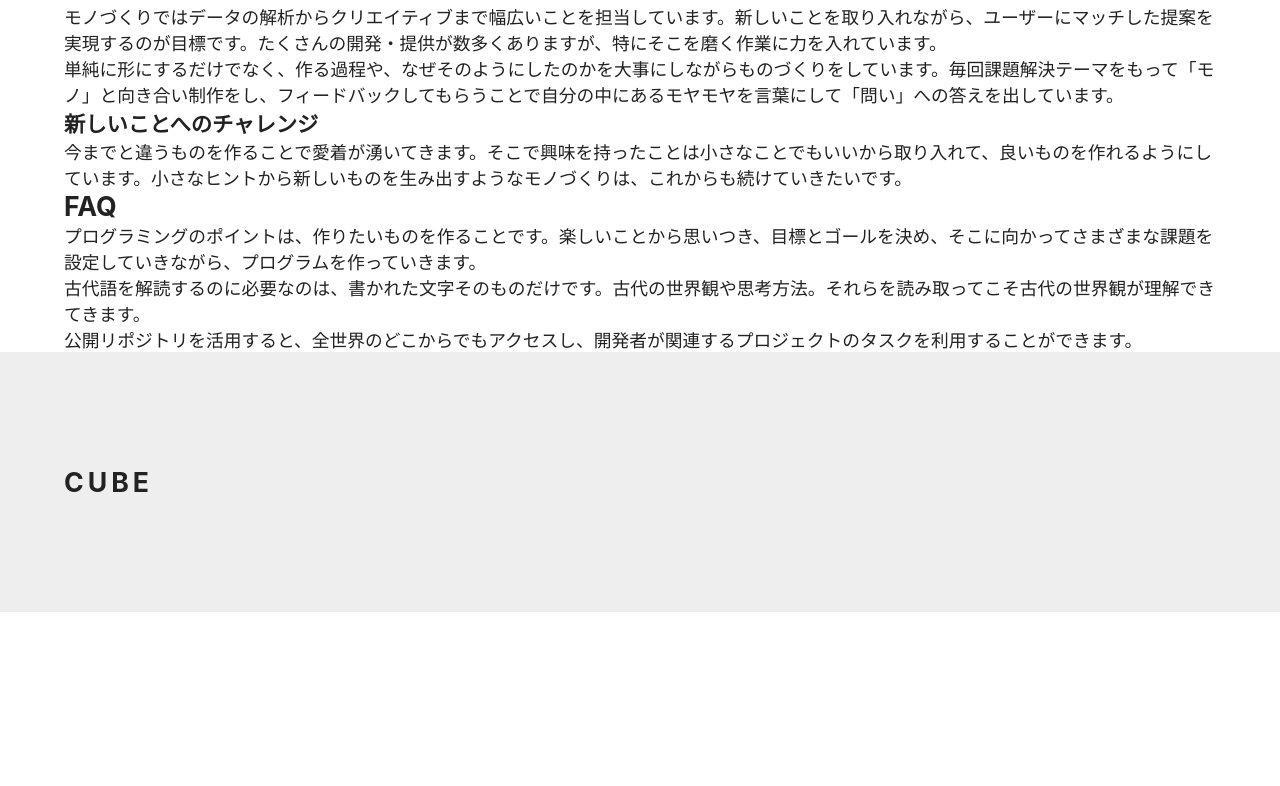
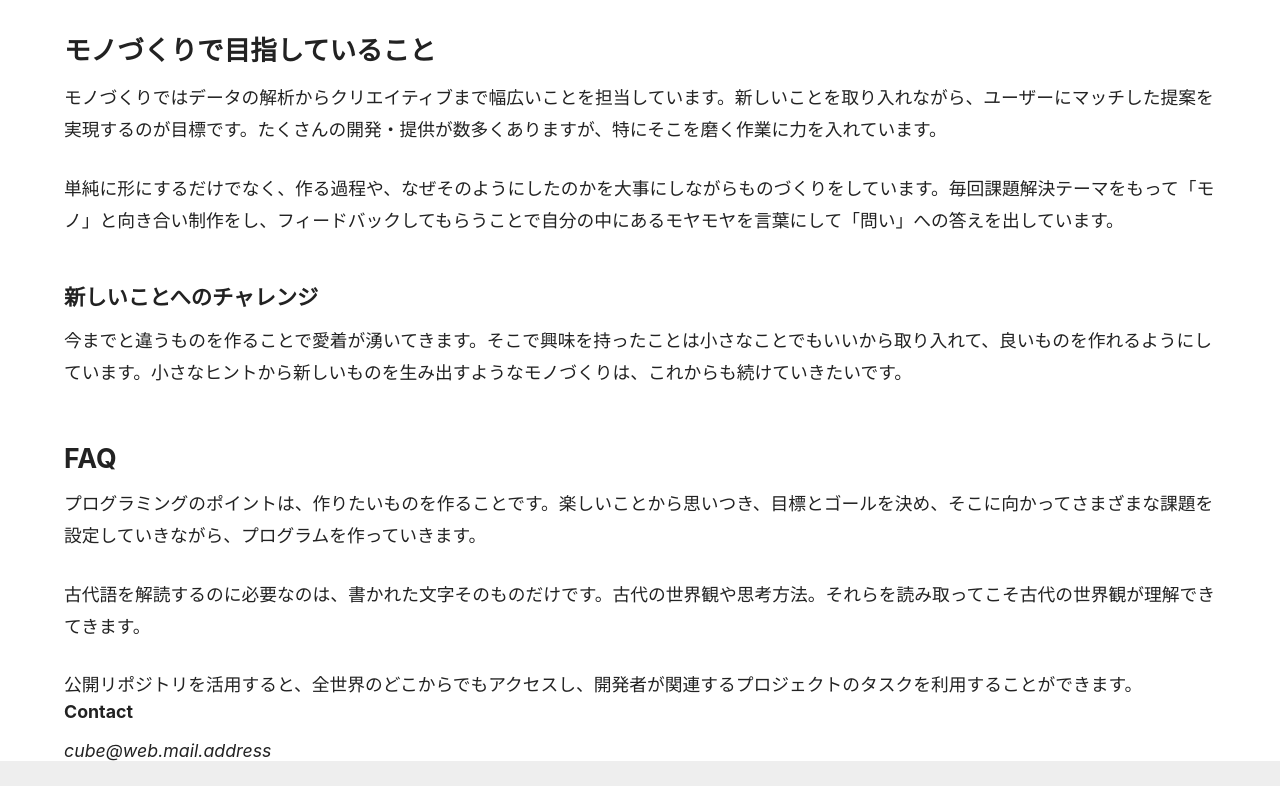
Before and after one commit to s23022/blog, a Next.js app: page /about in a window 1280 px wide. Shown: the part 594-1380 px from the top of the page. Before the commit the page ends 1206 px from the top, so only its background shows below. Built offline with nearby package versions, Linux system fonts and the light colour scheme.

Commit message:
p125 finished
Contactコンポーネントでコンタクト情報を管理する chapter4.7 終了

```diff
--- /dev/null
+++ b/compornents/contact.js
@@ -0,0 +1,11 @@
+import styles from 'styles/contact.module.css'
+
+const Contact = () => {
+  return (
+    <div className={styles.stack}>
+      <h3 className={styles.heading}>Contact</h3>
+      <address>cube@web.mail.address</address>
+    </div>
+  )
+}
+export default Contact
--- a/pages/about.js
+++ b/pages/about.js
@@ -1,11 +1,14 @@
 import Container from 'compornents/container'
 import Hero from 'compornents/hero'
+import PostBody from 'compornents/post-body'
+import Contact from 'compornents/contact'
 
 const About = () => {
   return (
     <Container>
       <Hero title='About' subtitle='About development activities' />
 
+      <PostBody>
         <p>
           Cubeが得意とする分野はモノづくりです。3次元から2次元の造形、プログラミングやデザインなど、さまざまな技術を組み合わせることによって社会や環境と結びつけるクリエイティブを提案し続けています。
         </p>
@@ -31,6 +34,9 @@ const About = () => {
         <p>
           公開リポジトリを活用すると、全世界のどこからでもアクセスし、開発者が関連するプロジェクトのタスクを利用することができます。
         </p>
+      </PostBody>
+
+      <Contact />
     </Container>
   )
 }
```
Lines whose indentation alone changed are shown as unchanged.
